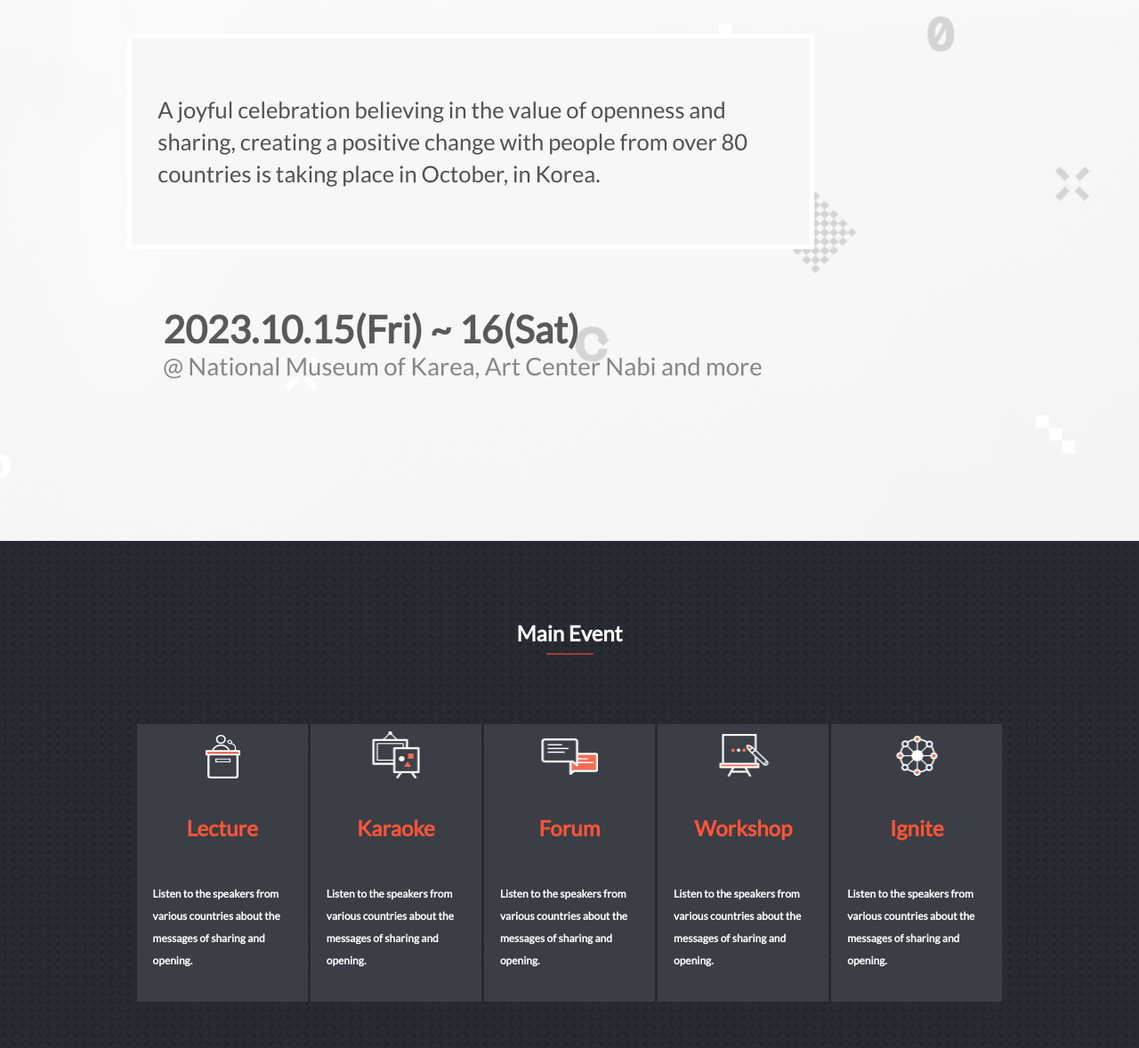
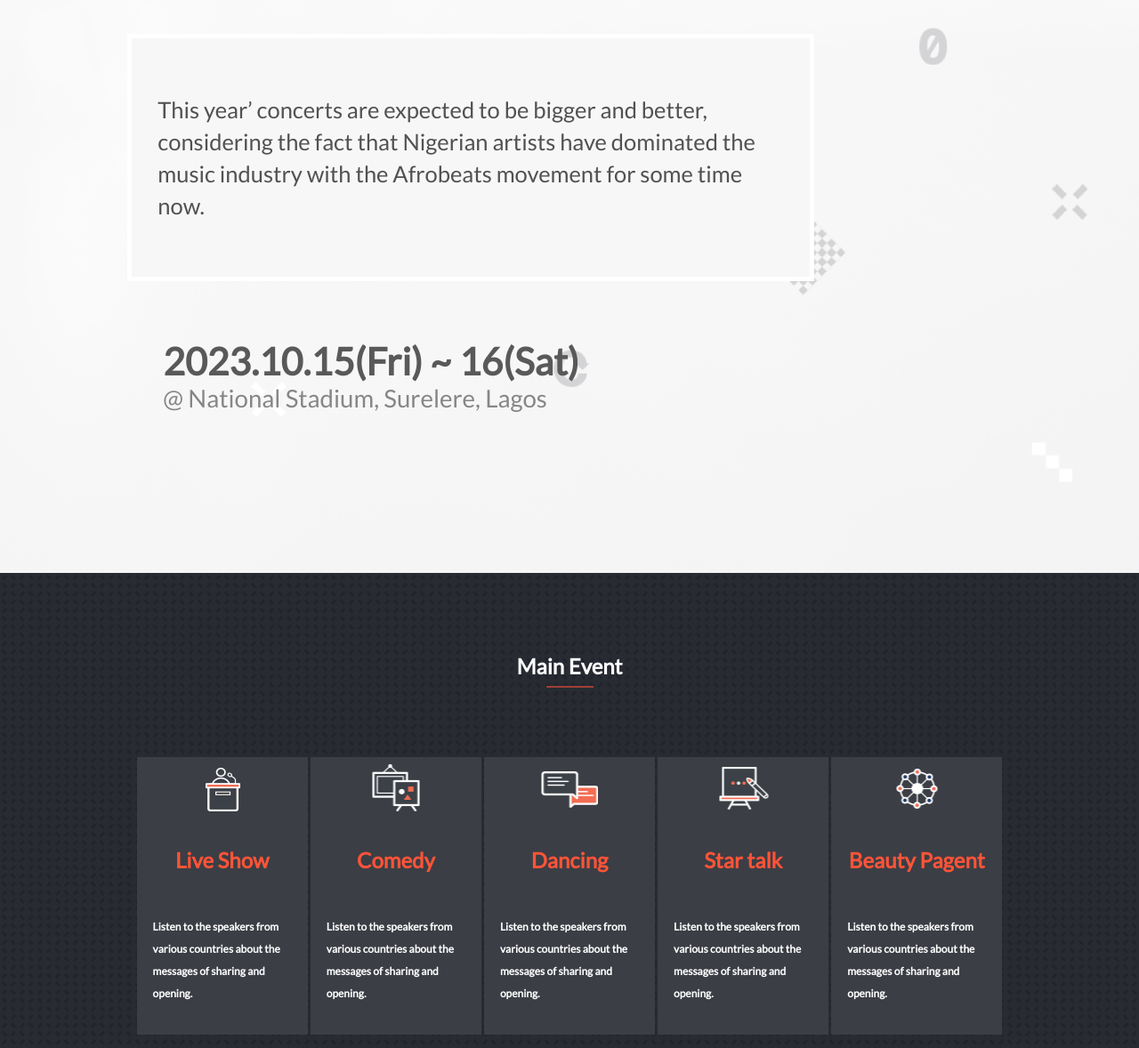
Before and after one commit to abiola-arobieke/music-concert, a website: page index.html in a window 1280 px wide. Shown: the part 406-1584 px from the top of the page at 89% size. Drawn offline with Linux system fonts and the light colour scheme.

Commit message:
Refractor index.html file

```diff
--- a/index.html
+++ b/index.html
@@ -121,14 +121,15 @@
                 </div>
                 <div class="description">
                     <p>
-                        A joyful celebration believing in the value of openness and sharing,
-                        creating a positive change with people from over 80 countries
-                        is taking place in October, in Korea.
+                        This year’ concerts are expected to be bigger and better,
+                        considering the fact that Nigerian artists have
+                        dominated the music industry with the Afrobeats movement
+                        for some time now.
                     </p>
                 </div>
                 <div class="header-footer">
                     <div class="period">2023.10.15(fri) ~ 16(sat)</div>
-                    <div class="copyright">@ National Museum of Karea, Art Center Nabi and more</div>
+                    <div class="copyright">@ National Stadium, Surelere, Lagos</div>
                 </div>
            </div>
         </header>
@@ -147,7 +148,7 @@
                     <div class="align-self-center">
                         <img class="widget-icon"  src="./images/lecture.png" alt="lecture">
                     </div>
-                    <h3 class="widget-title text-dark-orange align-self-center ft-24 ft-14-sm">Lecture</h3>
+                    <h3 class="widget-title text-dark-orange align-self-center ft-24 ft-14-sm">Live Show</h3>
                     <p class="widget-text text-white align-self-center ft-12-md ft-10-sm">
                         Listen to the speakers from various countries
                         about the messages of sharing and opening.
@@ -157,7 +158,7 @@
                     <div class="align-self-center">
                         <img class="widget-icon"  src="./images/exhibition.png" alt="exhibition">
                     </div>
-                    <h3 class="widget-title text-dark-orange align-self-center ft-24 ft-14-sm">Karaoke</h3>
+                    <h3 class="widget-title text-dark-orange align-self-center ft-24 ft-14-sm">Comedy</h3>
                     <p class="widget-text text-white align-self-center ft-12-md ft-10-sm">
                         Listen to the speakers from various countries
                         about the messages of sharing and opening.
@@ -167,7 +168,7 @@
                     <div class="align-self-center">
                         <img class="widget-icon"  src="./images/forum.png" alt="forum">
                     </div>
-                    <h3 class="widget-title text-dark-orange align-self-center ft-24 ft-14-sm">Forum</h3>
+                    <h3 class="widget-title text-dark-orange align-self-center ft-24 ft-14-sm">Dancing</h3>
                     <p class="widget-text text-white align-self-center ft-12-md ft-10-sm">
                         Listen to the speakers from various countries
                         about the messages of sharing and opening.
@@ -177,7 +178,7 @@
                     <div class="align-self-center">
                         <img class="widget-icon"  src="./images/workshop.png" alt="workshop">
                     </div>
-                    <h3 class="widget-title text-dark-orange align-self-center ft-24 ft-14-sm">Workshop</h3>
+                    <h3 class="widget-title text-dark-orange align-self-center ft-24 ft-14-sm">Star talk</h3>
                     <p class="widget-text text-white align-self-center ft-12-md ft-10-sm">
                         Listen to the speakers from various countries
                         about the messages of sharing and opening.
@@ -187,7 +188,7 @@
                     <div class="align-self-center">
                         <img class="widget-icon"  src="./images/cc_ignite.png" alt="ignite">
                     </div>
-                    <h3 class="widget-title text-dark-orange align-self-center ft-24 ft-14-sm">Ignite</h3>
+                    <h3 class="widget-title text-dark-orange align-self-center ft-24 ft-14-sm">Beauty Pagent</h3>
                     <p class="widget-text text-white align-self-center ft-12-md ft-10-sm">
                         Listen to the speakers from various countries
                         about the messages of sharing and opening.
```
